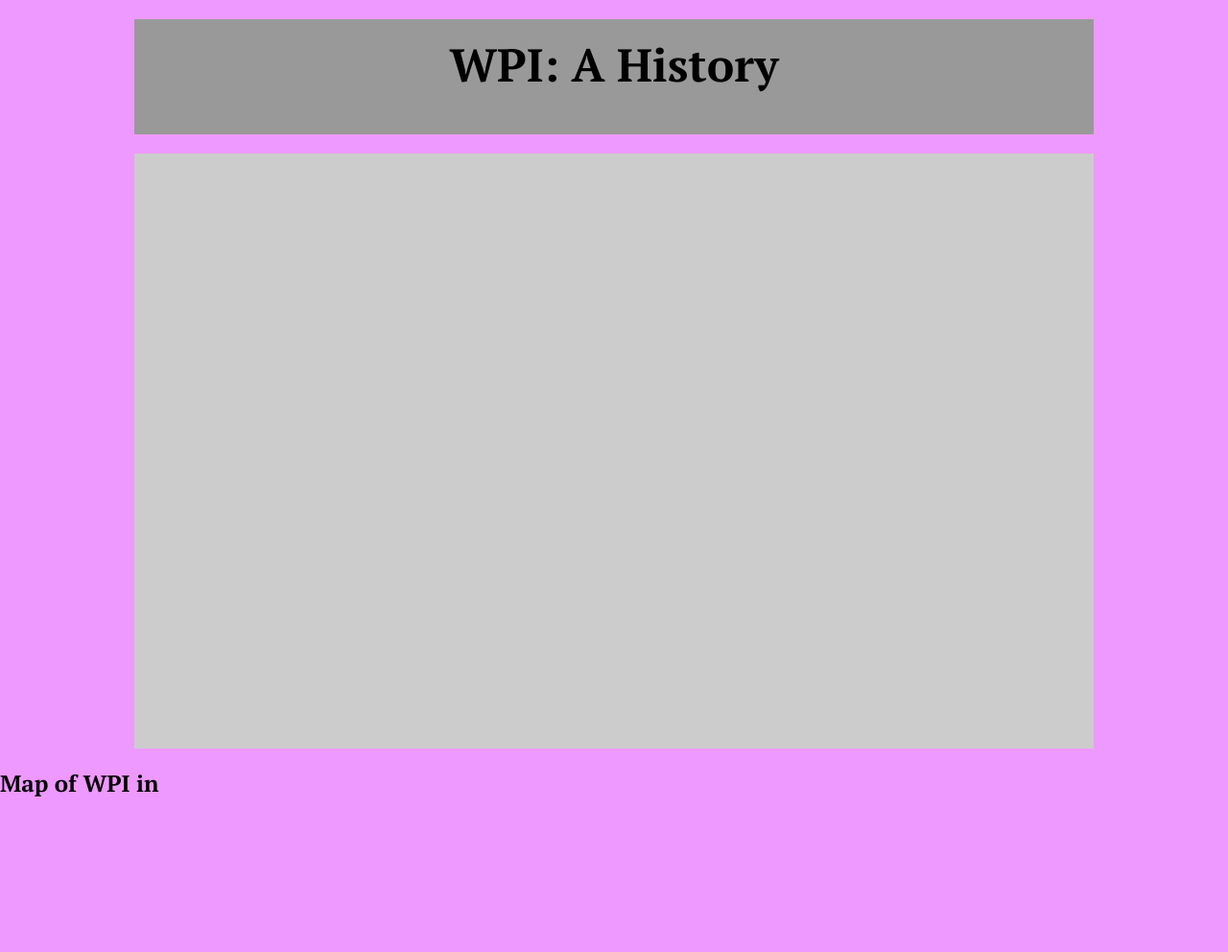
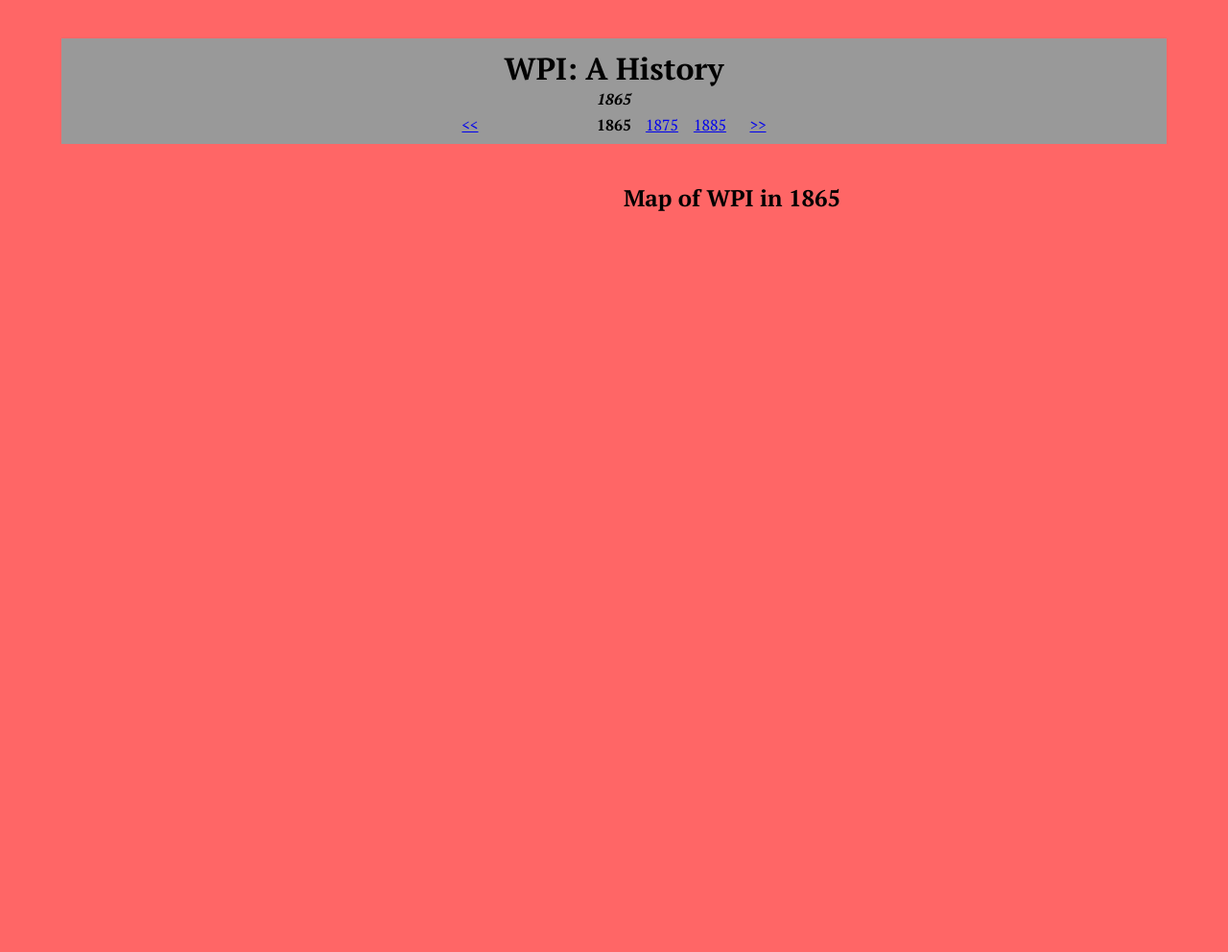
Before and after one commit to alray2569/cs4241-final-project, a website: page public/index.html in a window 1280 px wide. Shown: the whole page at 96% size. After the commit the page ends 800 px from the top, so only its background shows below. Drawn offline with nearby package versions, Linux system fonts and the light colour scheme.

```diff
--- /dev/null
+++ b/public/apps/wpihistory.js
@@ -0,0 +1,19 @@
+/* jshint browser: true, jquery: true */
+/* global angular */
+
+var app = new angular.module("WPIHistory", []);
+
+app.controller("controller", function ($scope) {
+	"use strict";
+
+	$scope.years = [
+		1865, 1875, 1885, 1895, 1905, 1915, 1925, 1935, 1945, 1955, 1965, 1975, 1985, 1995, 2005, 2015
+	];
+
+	$scope.year = $scope.years[0];
+
+	$scope.goto = function (year) {
+		$scope.year = year;
+	};
+
+});
--- a/public/index.html
+++ b/public/index.html
@@ -10,23 +10,50 @@
 		<!--JQUERY-->
 		<script src="https://code.jquery.com/jquery-3.1.1.min.js" integrity="sha256-hVVnYaiADRTO2PzUGmuLJr8BLUSjGIZsDYGmIJLv2b8=" crossorigin="anonymous"></script>
 
-		<!--MY SCRIPTS-->
-
+		<!--ANGULARJS-->
+		<script src="https://ajax.googleapis.com/ajax/libs/angularjs/1.5.8/angular.min.js"></script>
 	</head>
-	<body>
+	<body
+		  data-ng-app="WPIHistory"
+		  data-ng-controller="controller"
+		  data-role="application">
 		<header>
 			<h1>WPI: A History</h1>
+			<p id="subtitle">{{year}}</p>
+			<nav>
+				<ul>
+					<li>
+						<a href="javascript:void;" data-ng-click="goto(year - 10)" data-ng-if="year !== 1868" name="Back 10 years">&lt;&lt;</a>
+					</li><!--
+					--><li data-ng-if="year < years[2]"> </li><!--
+					--><li data-ng-if="year < years[1]"> </li><!--
+					--><li data-ng-repeat="x in years track by $index" data-ng-if="!((x + 20 < year) || (x - 20 > year))">
+						<a href="javascript:void;" data-ng-if="x !== year" data-ng-click="goto(x)">{{x}}</a>
+						<span style="font-weight: bold;" data-ng-if="x === year">{{x}}</span>
+					</li><!--
+					--><li data-ng-if="year > years[years.length - 3]"> </li><!--
+					--><li data-ng-if="year > years[years.length - 2]"> </li><!--
+					--><li>
+						<a href="javascript:void;" data-ng-click="goto(year + 10)" data-ng-if="year !== 2018" name="Forward 10 years">&gt;&gt;</a>
+					</li>
+				</ul>
+			</nav>
 		</header>
+		<div class="content">
 			<main>
 				<section id="content">
 
 				</section>
 			</main>
 			<section id="map">
-			<h2>Map of WPI in
+				<h2>Map of WPI in {{year}}</h2>
 				<svg id="mapsvg" width="" height="">
 
 				</svg>
 			</section>
+		</div>
+
+		<!--ANGULAR MODULES, AS PER SPECS-->
+		<script src="apps/wpihistory.js"></script>
 	</body>
 </html>
--- a/public/style.css
+++ b/public/style.css
@@ -21,7 +21,7 @@
 }
 
 body {
-    background-color: #e9f;
+    background-color: #F66;
     padding: 0;
     margin: 0;
 	position: absolute;
@@ -29,14 +29,9 @@
 	font-family: 'PT Serif';
 }
 
-main, header {
+div.content, header {
     color: #000;
-    width: 980px;
-    padding: 10px;
-    margin-left: calc(50vw - 500px);
-	margin-right: calc(50vw - 500px);
-
-    -webkit-animation-name: fadein;
+	-webkit-animation-name: fadein;
     -webkit-animation-duration: 1s;
     -moz-animation-name: fadein;
     -moz-animation-duration: 1s;
@@ -46,117 +41,99 @@
     animation-duration: 1s;
 }
 
-main {
-    background-color: #ccc;
-    height: calc(100vh - 200px);
-	overflow-y: auto;
-	margin-top: 0;
-}
-
 header {
 	text-align: center;
-	height: 100px;
 	vertical-align: middle;
 	display: block;
 	background: #999;
-	margin-bottom: 20px;
-	margin-top: 20px;
 }
 
-h1 {
-	margin-bottom: 0;
-	margin-top: 5px;
-	font-size: 36pt;
-	vertical-align: middle;
+#subtitle {
+    margin-top: 0;
+    padding-top: 0;
+	margin: 0;
+    border: none;
+	font-weight: bold;
+	font-style: oblique;
 }
 
-form {
-	width: 80%;
-	height: 50px;
-    display: table;
-    margin-left: auto;
-    margin-right: auto;
+nav {
+	display: inline;
+	position: relative;
 }
 
-form * {
-	height: 100%;
-	font-size: 16pt;
-}
-
-form #qbox {
-	width: 70%;
-}
-
-#subbutton, #subbutton2 {
-	width: 30%;
-}
-
-form#edit input {
-	width: 50%;
-}
-
-form#edit select {
-	width: 20%;`
-}
-
-ul {
-	display: block;
-	width: 80%;
-	margin-left: auto;
-	margin-right: auto;
-	border-collapse: collapse;
+nav ul {
+	display: inline;
+	list-style-type: none;
+	margin: 0;
 	padding: 0;
 }
 
-li {
-	display: block;
-	width: 100%;
-	height: 40px;
+nav ul li {
+	display: inline-block;
 	list-style-type: none;
-	border: 1px solid black;
-	border-radius: 5px;
-	font-size: 20px;
-	padding: 10px 0;
+	padding: 0;
+	margin: 0;
+	width: 50px;
+	min-height:10px;
 	text-align: center;
-	margin-bottom: 5px;
-	background-color: #eee;
 }
 
 .center {
 	text-align: center;
 }
 
-/* Width corrections for smaller screens */
-@media (max-width: 1040px) and (min-width: 400px) {
-    main, header {
-		width: calc(100vw - 60px);
-		margin-left: 20px;
-		margin-right: 20px;
-    }
+@media mobile {
+
 }
 
-/* Mobile support */
-@media (max-width: 400px), (max-height: 700px), mobile {
-	header, main {
-		width: calc(95vw - 20px);
-		margin-left: 20px;
+@media screen and (max-width: 500px) {
+
+}
+
+@media screen and (min-width: 501px) {
+	div.content, header {
+		width: calc(90vw - 10px);
+		padding: 5px;
+		margin-left: 5vw;
+		margin-right: 5vw;
+		position: relative;
 	}
 
 	header {
-		height: calc(15vh - 20px);
-		margin: 2.5vh 2.5vw;
+		height: 100px;
+		margin-bottom: 20px;
+		margin-top: 5vh;
 	}
 
-	main {
-		height: calc(77.5vh - 20px);
-		margin: 0 2.5vw 2.5vh 2.5vw;
+	div.content {
+		height: calc(80vh - 140px);
+		margin-top: 0;
+		margin-bottom: 5vw;
+	}
+
+	nav {
+		width: 100%;
+		padding: 0;
+		margin: 20px 0 0 0;
+		bottom: -5px;
 	}
 
 	h1 {
-		font-size: calc(10vh - 20px);
+		margin-bottom: 0;
+		margin-top: 5px;
 	}
 
-	form {
-		max-height: 10vh;
+	section#map {
+		display: block;
+		position: absolute;
+
+		width: calc(50% - 10px);
+		top: 0;
+		right: 0;
+		left: auto;
+		bottom: auto;
+		margin-right: 0;
+		height: calc(50% - 10px);
 	}
 }
```
Also changed, not shown: server.js (+9 -12 lines). Lines whose indentation alone changed are shown as unchanged.
